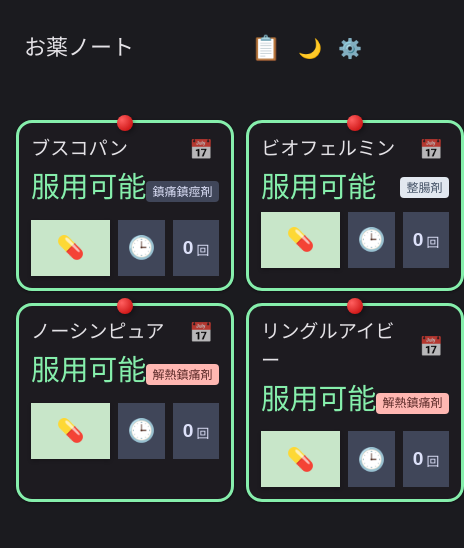
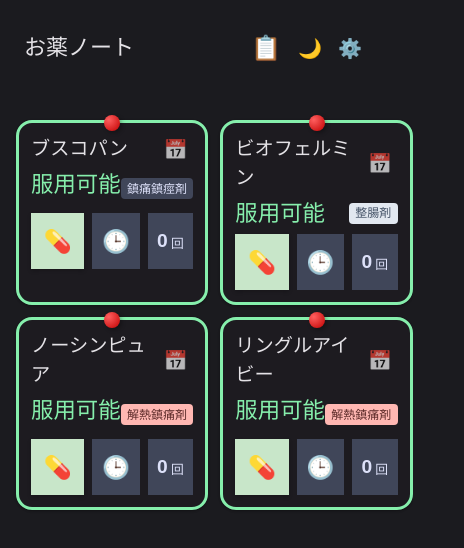
Before and after one commit to sin0mochi/medication-tracker, a React (Vite) app: page / in a window 390 px wide. Shown: the top 548 px of the page, 464 px wide, since content can reach past the window. Built offline with nearby package versions, Linux system fonts and the light colour scheme; a web font is replaced by a local one.

Commit message:
style: Refine mobile layout with 95% width and smaller fonts

```diff
--- a/src/index.css
+++ b/src/index.css
@@ -443,8 +443,8 @@
 }
 
 .status-text-large {
-  font-size: 1.8rem;
-  /* Slightly increased */
+  font-size: 1.4rem;
+  /* Reduced from 1.8rem */
   letter-spacing: 0;
   /* Reset spacing */
   white-space: nowrap;
```
